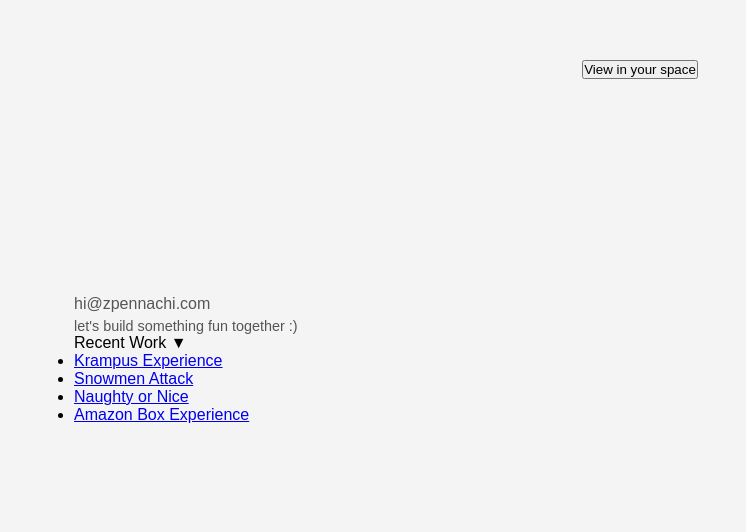
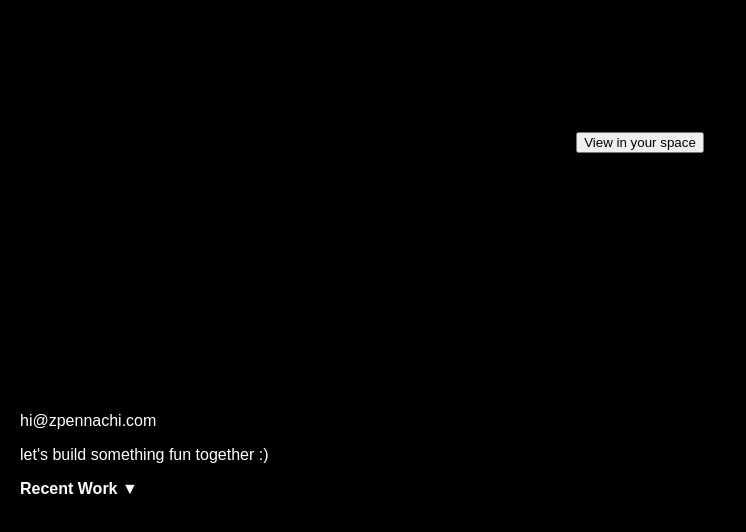
Before and after one commit to zpennachi/bekind, a plain HTML site: page index.html in a window 1280 px wide. Shown: the part 266-798 px from the top of the page, without its empty margins (0-746 px from the left). Drawn offline with Linux system fonts and the light colour scheme; some packages are replaced by stand-ins of ours; a script that the page names is missing.

Commit message:
Update styles.css

```diff
--- a/styles.css
+++ b/styles.css
@@ -1,56 +1,26 @@
-* {
-  margin: 0;
-  padding: 0;
-  box-sizing: border-box;
-}
-
 body {
   font-family: Arial, sans-serif;
-  display: flex;
-
-  justify-content: center;
-  align-items: center;
-  min-height: 100vh;
-  background-color: #f4f4f4;
+  color: white;
+  background-color: black;
 }
 
 .container {
   display: flex;
   flex-direction: column;
   justify-content: center;
-  align-items: flex-start;
-  width: 90%;
-  max-width: 1200px;
-  height: 75vh;
-  padding: 10px;
-}
-
-.top-left {
-  align-self: flex-start;
-}
-
-.logo {
-  max-width: 100px;
-  height: auto;
-}
-
-#model-viewer {
-  flex: 1;
-  display: flex;
-  justify-content: center;
   align-items: center;
-  width: 100%;
-  margin: 20px 0;
+  height: 100vh;
 }
 
 .bottom-left {
-  align-self: flex-start;
+  position: absolute;
+  bottom: 20px;
+  left: 20px;
 }
 
 .email a {
-  color: #555;
+  color: white;
   text-decoration: none;
-  font-weight: light;
 }
 
 .email a:hover {
@@ -59,6 +29,30 @@ body {
 
 .quote {
   margin-top: 5px;
-  font-size: 0.9rem;
-  color: #555;
 }
+
+.recent-work {
+  cursor: pointer;
+  font-weight: bold;
+  margin-top: 10px;
+}
+
+.recent-work-list {
+  list-style: none;
+  padding: 0;
+  margin: 0;
+  display: none;
+}
+
+.recent-work-list li {
+  margin: 5px 0;
+}
+
+.recent-work-list a {
+  text-decoration: none;
+  color: white;
+}
+
+.recent-work-list a:hover {
+  text-decoration: underline;
+}
```
